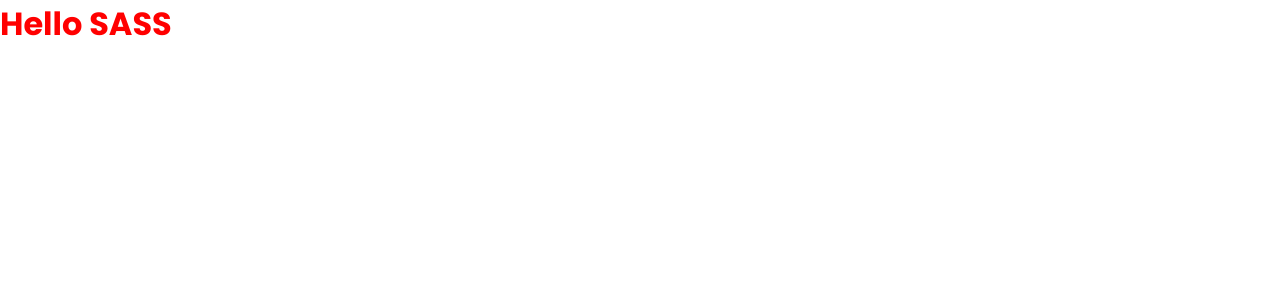
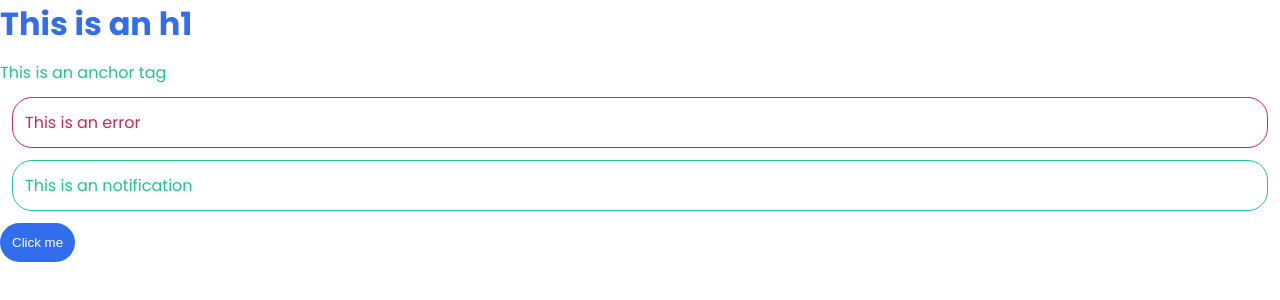
Before and after one commit to FamManh/sass-tutorial, a website: page index.html in a window 1280 px wide. Drawn offline with Linux system fonts and the light colour scheme.

Commit message:
variables

```diff
--- a/index.html
+++ b/index.html
@@ -8,6 +8,10 @@
     <link rel="stylesheet" href="css/index.css" />
   </head>
   <body>
-    <h1><a href="#">Hello SASS</a></h1>
+    <h1>This is an h1</h1>
+    <a href="#">This is an anchor tag</a>
+    <p class="error">This is an error</p>
+    <p class="notification">This is an notification</p>
+    <button>Click me</button>
   </body>
 </html>
--- a/index.scss
+++ b/index.scss
@@ -40,3 +40,54 @@
     color: red;
   }
 }
+
+// theme colors
+$primary: #326dee;
+$secondary: #1ac888;
+$error: #d32752;
+$info: #f6c31c;
+
+// spacing
+$base-padding: 0.75rem;
+$base-margin: 0.75rem;
+
+// borders
+$base-border-thickness: 1px;
+$base-border-radius: 20px;
+
+h1 {
+  color: $primary;
+  margin-bottom: $base-margin;
+}
+
+a {
+  color: $secondary;
+}
+
+button {
+  color: white;
+  border: 0;
+  background-color: $primary;
+  border-radius: $base-border-radius;
+  padding: $base-padding;
+}
+
+.error {
+  color: $error;
+  border-color: $error;
+  border-style: solid;
+  margin: $base-margin;
+  padding: $base-padding;
+  border-radius: $base-border-radius;
+  border-width: $base-border-thickness;
+}
+
+.notification {
+  color: $secondary;
+  border-color: $secondary;
+  border-style: solid;
+  margin: $base-margin;
+  padding: $base-padding;
+  border-radius: $base-border-radius;
+  border-width: $base-border-thickness;
+}
```
Also changed, not shown: css/index.css.
